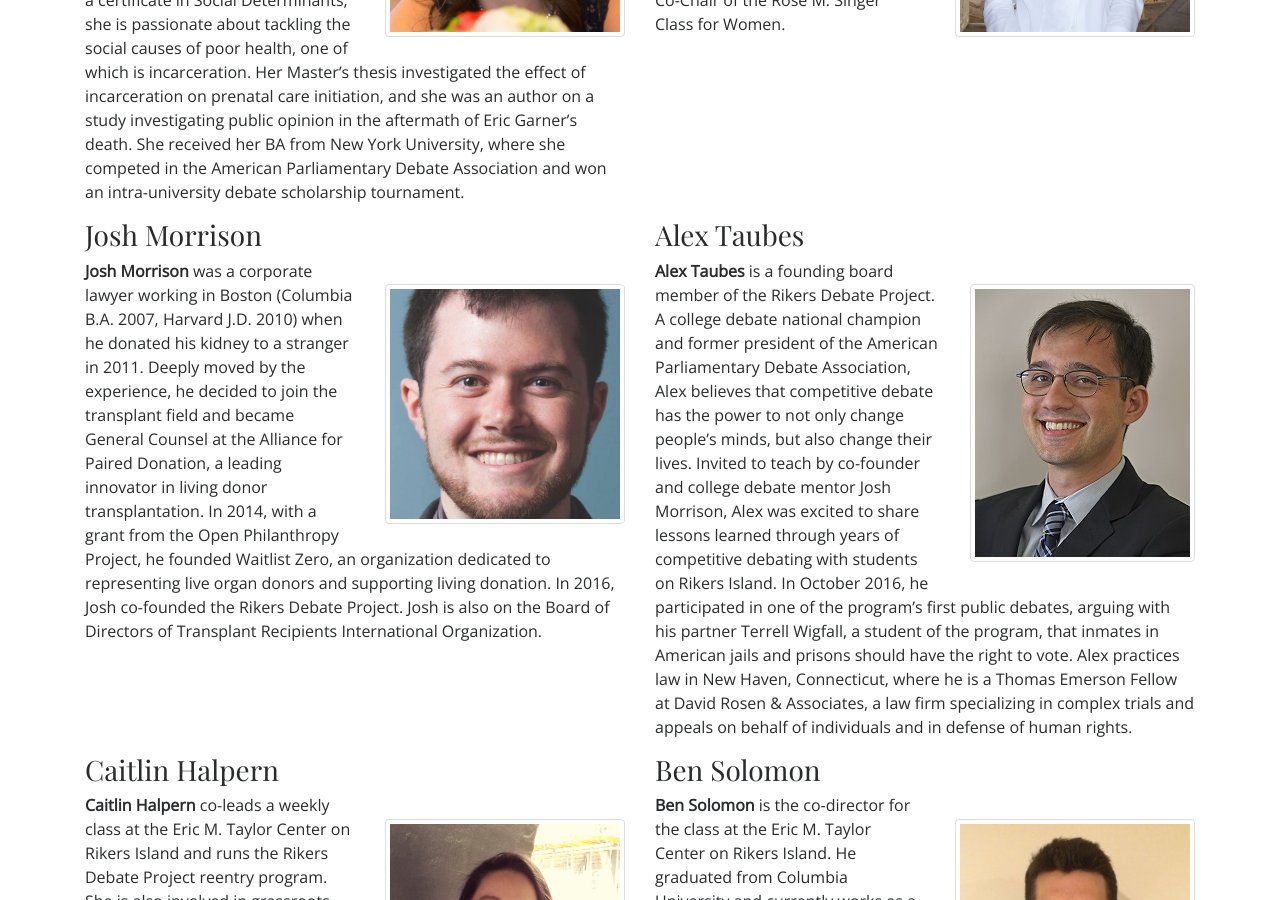
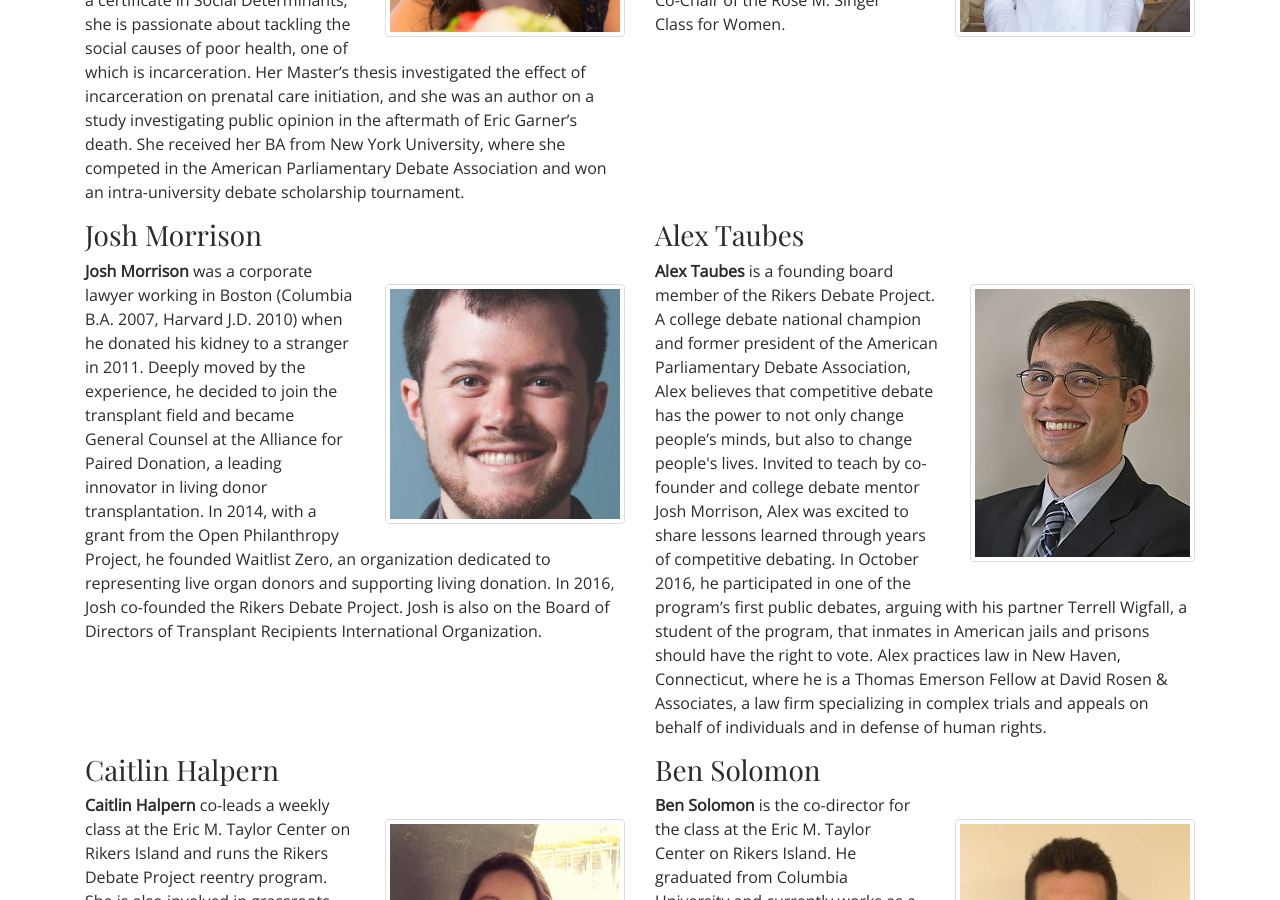
Before and after one commit to rikersdebateteam/rikers-debate-project, a Jekyll site: the page built from board.html, in a window 1280 px wide and 900 px high, scrolled down 955 px. Built offline with Jekyll 4.4.1, drawn with Linux system fonts in a browser that asks for light colours; nearby versions of some CDN libraries.

Commit message:
Update board.html

```diff
--- a/board.html
+++ b/board.html
@@ -43,7 +43,7 @@
 <div class="col-sm-12 col-lg-6">
    <img src="/images/people/Alex-Taubes.jpg" class="img-thumbnail float-right bio-photo" />
   <h3>Alex Taubes</h3>
-  <p><strong>Alex Taubes</strong> is a founding board member of the Rikers Debate Project. A college debate national champion and former president of the American Parliamentary Debate Association, Alex believes that competitive debate has the power to not only change people’s minds, but also change their lives. Invited to teach by co-founder and college debate mentor Josh Morrison, Alex was excited to share lessons learned through years of competitive debating with students on Rikers Island. In October 2016, he participated in one of the program’s first public debates, arguing with his partner Terrell Wigfall, a student of the program, that inmates in American jails and prisons should have the right to vote.  Alex practices law in New Haven, Connecticut, where he is a Thomas Emerson Fellow at David Rosen & Associates, a law firm specializing in complex trials and appeals on behalf of individuals and in defense of human rights.</p>
+  <p><strong>Alex Taubes</strong> is a founding board member of the Rikers Debate Project. A college debate national champion and former president of the American Parliamentary Debate Association, Alex believes that competitive debate has the power to not only change people’s minds, but also to change people's lives. Invited to teach by co-founder and college debate mentor Josh Morrison, Alex was excited to share lessons learned through years of competitive debating. In October 2016, he participated in one of the program’s first public debates, arguing with his partner Terrell Wigfall, a student of the program, that inmates in American jails and prisons should have the right to vote.  Alex practices law in New Haven, Connecticut, where he is a Thomas Emerson Fellow at David Rosen & Associates, a law firm specializing in complex trials and appeals on behalf of individuals and in defense of human rights.</p>
 </div>
 
 <div class="col-sm-12 col-lg-6">
```
